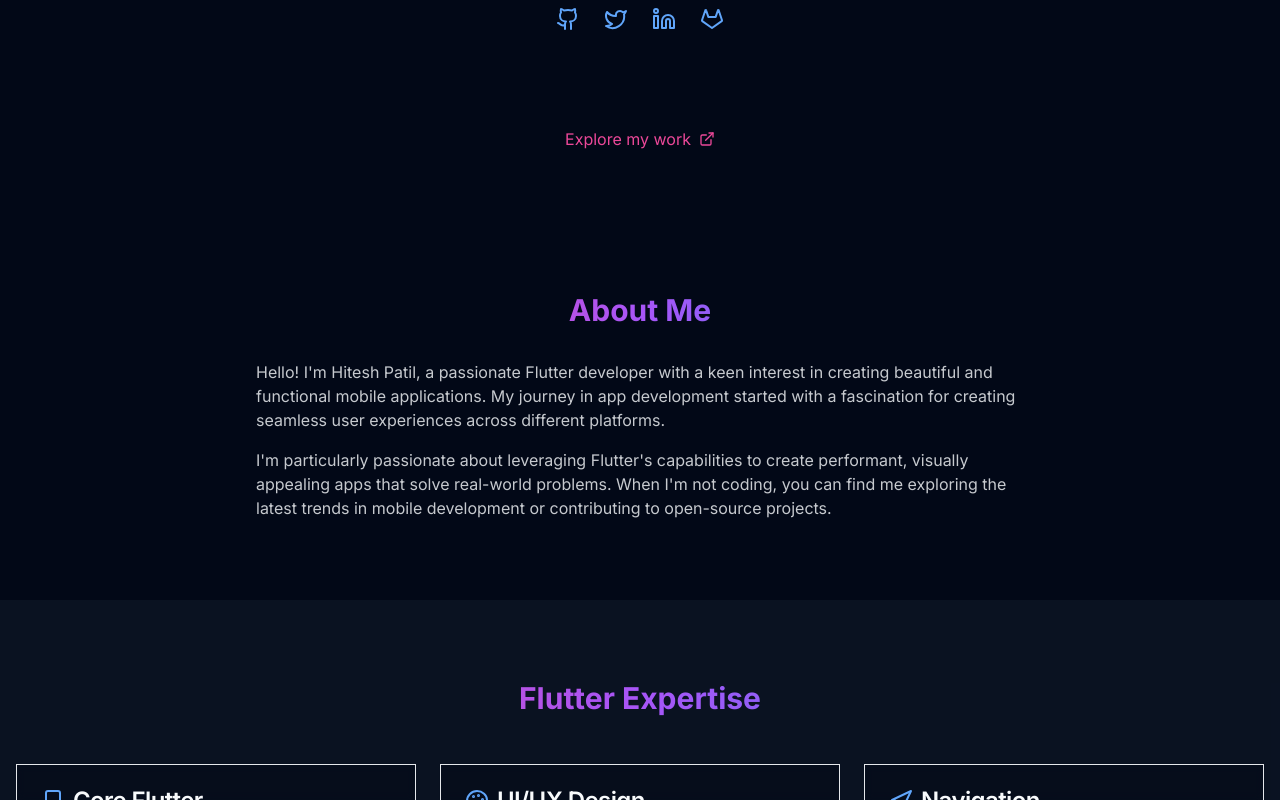
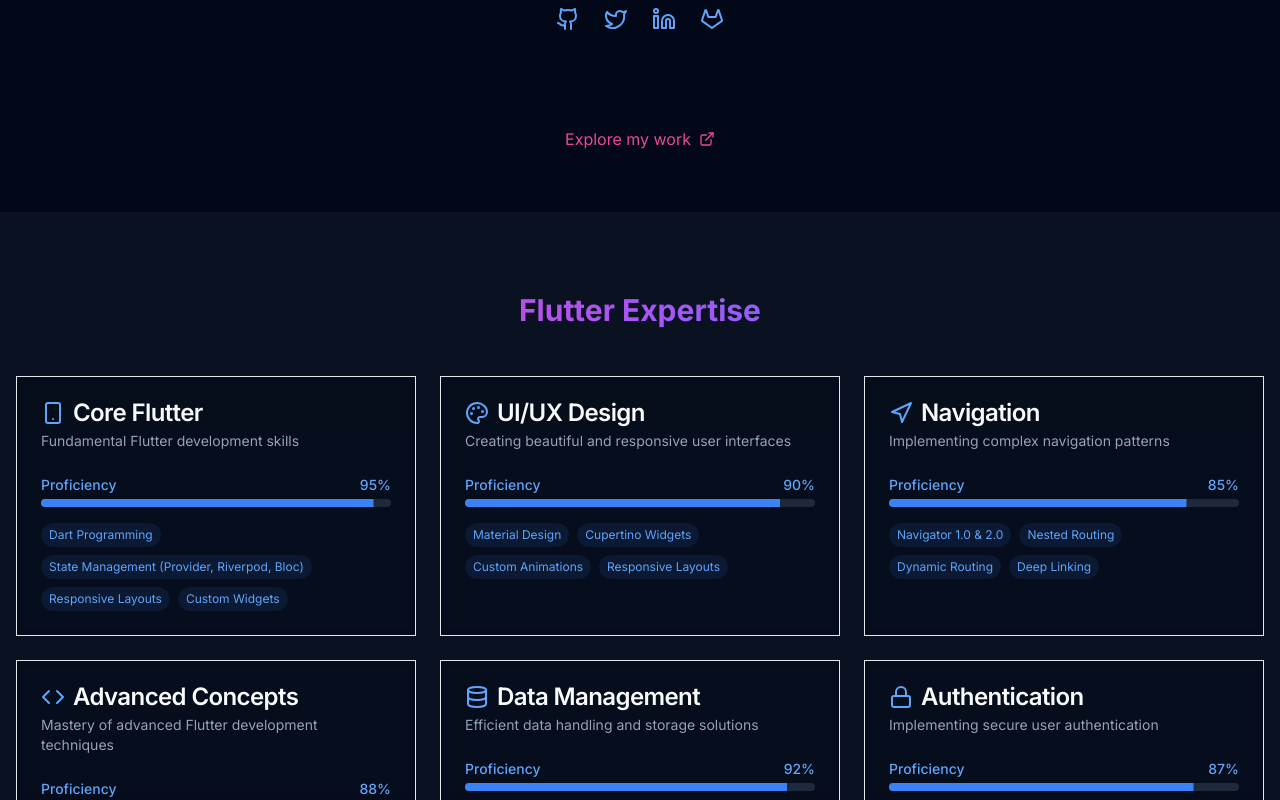
Before and after one commit to Hitesh007-p/myportfolio, a Next.js app: page / in a window 1280 px wide. Shown: the part 588-1388 px from the top of the page. Built offline with nearby package versions, Linux system fonts and the light colour scheme.

Commit message:
clear error

```diff
--- a/app/page.tsx
+++ b/app/page.tsx
@@ -1,6 +1,5 @@
 import { NavBar } from "@/components/nav-bar"
 import { Hero } from "@/components/hero"
-import { About } from "@/components/about"
 import { Work } from "@/components/work"
 import { Projects } from "@/components/projects"
 import { Contact } from "@/components/contact"
@@ -11,7 +10,6 @@ export default function Home() {
     <main className="bg-background text-foreground">
       <NavBar />
       <Hero />
-      <About />
       <Skills />
       <Work />
       <Projects />
--- a/components/about.tsx
+++ /dev/null
@@ -1,30 +0,0 @@
-
-
-export function About() {
-  return (
-    <section id="about" className="py-20 px-4">
-      <div className="container mx-auto max-w-3xl">
-
-          <h2 className="text-3xl font-bold mb-8 gradient-text text-center">About Me</h2>
-          <div className="space-y-4 text-foreground/80">
-            <p>
-              Hello! I'm Hitesh Patil, a passionate Flutter developer with a keen interest in creating beautiful and
-              functional mobile applications. My journey in app development started with a fascination for creating
-              seamless user experiences across different platforms.
-            </p>
-            {/* <p>
-              Currently, I'm interning at [Company Name], where I'm honing my skills in Flutter development and learning
-              the intricacies of building production-ready applications. My goal is to become a proficient full-stack
-              mobile developer, capable of taking an app from concept to deployment.
-            </p> */}
-            <p>
-              I'm particularly passionate about leveraging Flutter's capabilities to create performant, visually
-              appealing apps that solve real-world problems. When I'm not coding, you can find me exploring the latest
-              trends in mobile development or contributing to open-source projects.
-            </p>
-          </div>
-
-      </div>
-    </section>
-  )
-}
```
